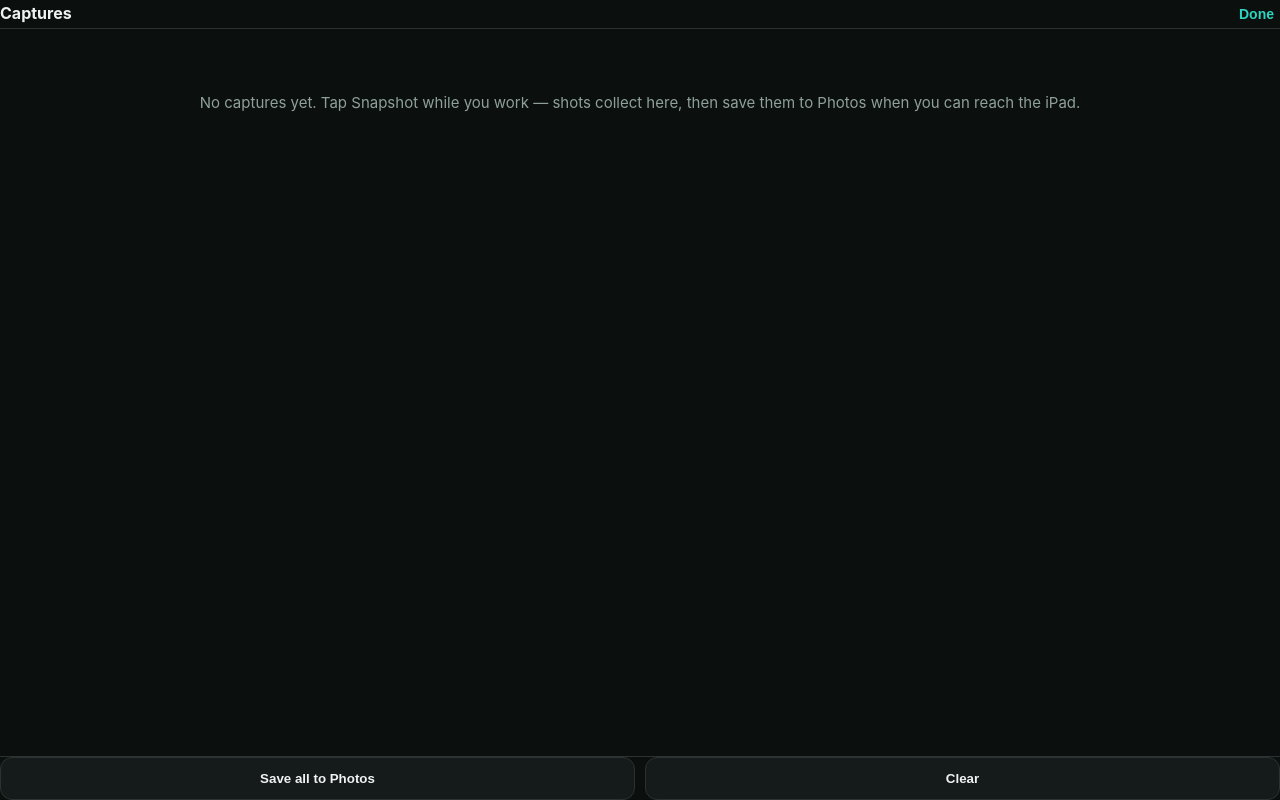
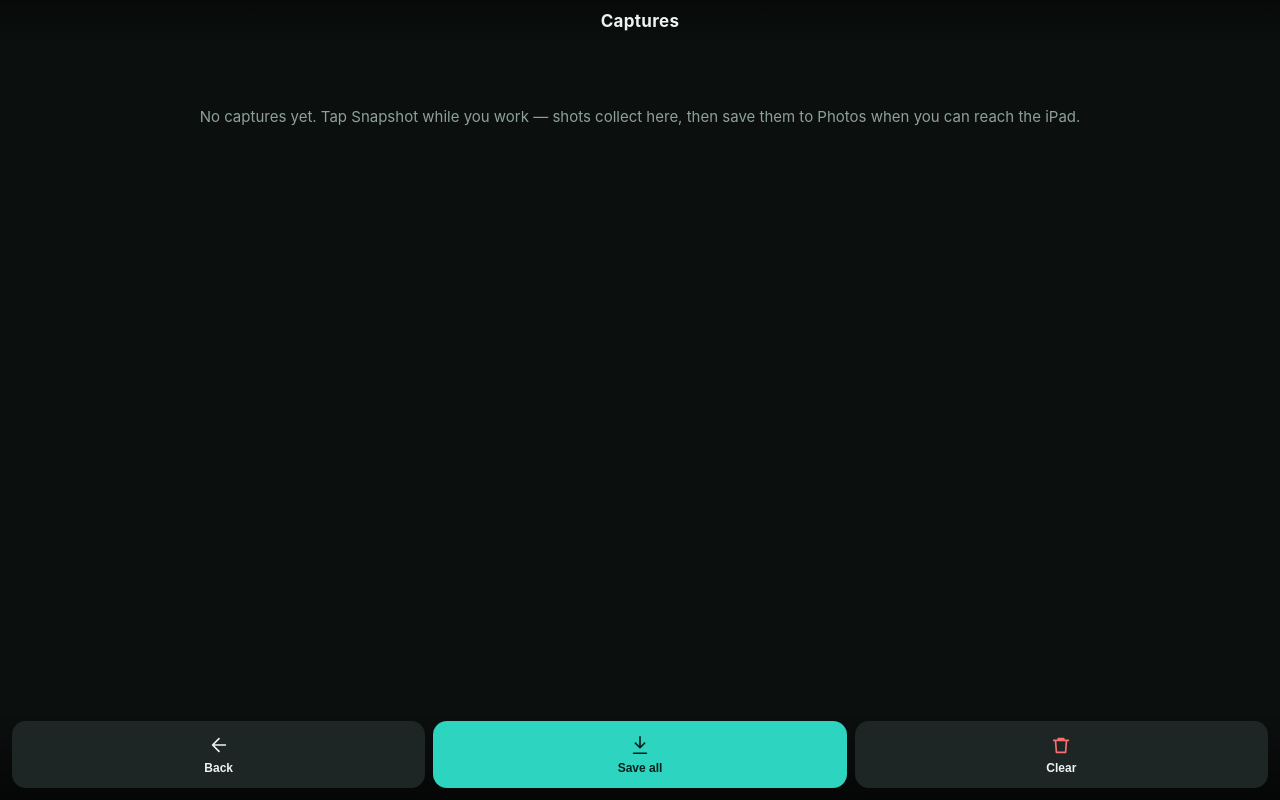
Before and after one commit to dazecoop/endoscope-viewer, a plain HTML site: page index.html in a window 1280 px wide. Both pictures are taken after a click on the button "Gallery". Drawn offline with Linux system fonts and the light colour scheme.

Commit message:
Match gallery/viewer chrome to main screen; add Back button
- Gallery top bar now uses the same centered title, padding and gradient
  as the main page (was cramped with no safe-area top padding)
- Gallery and viewer bottom controls reuse the main control-bar tiles
  via shared .bar/.btn styles, with primary/danger modifiers
- Add a Back tile (bottom-left) to the gallery; title shows the count

```diff
--- a/index.html
+++ b/index.html
@@ -59,7 +59,7 @@
   .linkbtn{background:none;border:0;color:var(--accent);font-size:14px;font-weight:600;padding:6px;}
 
   /* bottom controls */
-  #bar{flex:0 0 auto;display:flex;gap:8px;z-index:5;
+  .bar{flex:0 0 auto;display:flex;gap:8px;z-index:5;
     padding:10px calc(env(safe-area-inset-right,0px) + 12px) calc(env(safe-area-inset-bottom,0px) + 12px) calc(env(safe-area-inset-left,0px) + 12px);
     background:linear-gradient(to top,rgba(0,0,0,.55),transparent);}
   .btn{position:relative;flex:1;appearance:none;border:0;border-radius:14px;padding:13px 6px;background:var(--btn);color:var(--fg);
@@ -78,25 +78,19 @@
   #flash{position:fixed;inset:0;background:#fff;opacity:0;pointer-events:none;z-index:40;transition:opacity .35s ease;}
   #flash.go{opacity:.8;transition:none;}
 
-  /* gallery */
+  /* gallery — top bar and controls mirror the main page */
   #gallery{position:fixed;inset:0;z-index:20;background:var(--bg);display:none;flex-direction:column;}
   #gallery.open{display:flex;}
-  #galTop{display:flex;align-items:center;gap:10px;flex:0 0 auto;
-    padding:calc(env(safe-area-inset-top,0px) + 12px) calc(env(safe-area-inset-right,0px)+16px) 12px calc(env(safe-area-inset-left,0px)+16px);
-    border-bottom:1px solid var(--line);}
-  #galTop h2{font-size:16px;margin:0;flex:1;font-weight:700;}
+  #galTop{display:flex;flex-direction:column;align-items:center;gap:4px;flex:0 0 auto;
+    padding:calc(env(safe-area-inset-top,0px) + 10px) 12px 10px;
+    background:linear-gradient(to bottom,rgba(0,0,0,.4),transparent);}
+  #galTitle{font-weight:700;letter-spacing:.3px;font-size:17px;text-align:center;}
   #galGrid{flex:1 1 auto;min-height:0;overflow:auto;-webkit-overflow-scrolling:touch;
     display:grid;grid-template-columns:repeat(auto-fill,minmax(130px,1fr));gap:8px;align-content:start;
     padding:12px calc(env(safe-area-inset-right,0px)+12px) 12px calc(env(safe-area-inset-left,0px)+12px);}
   .thumb{padding:0;border:0;background:#000;border-radius:10px;overflow:hidden;aspect-ratio:4/3;}
   .thumb img{width:100%;height:100%;object-fit:cover;display:block;}
   .galempty{grid-column:1/-1;color:var(--muted);text-align:center;padding:48px 16px;line-height:1.5;}
-  #galActions{display:flex;gap:10px;flex:0 0 auto;
-    padding:12px calc(env(safe-area-inset-right,0px)+16px) calc(env(safe-area-inset-bottom,0px)+12px) calc(env(safe-area-inset-left,0px)+16px);
-    border-top:1px solid var(--line);}
-  #galActions button{flex:1;border:1px solid var(--line);background:var(--panel);color:var(--fg);border-radius:12px;padding:13px;font-weight:600;}
-  #saveAll{background:var(--accent);color:#06211d;border-color:transparent;}
-  #clearAll{color:var(--danger);flex:0 0 auto;}
 
   /* single-image viewer */
   #viewer{position:fixed;inset:0;z-index:25;background:rgba(0,0,0,.96);display:none;flex-direction:column;}
@@ -104,11 +98,11 @@
   #viewerImg{flex:1 1 auto;min-height:0;width:100%;object-fit:contain;
     -webkit-touch-callout:default;-webkit-user-select:auto;user-select:auto;
     padding:calc(env(safe-area-inset-top,0px)+8px) 8px 8px;}
-  #viewerActions{display:flex;gap:10px;flex:0 0 auto;
-    padding:12px calc(env(safe-area-inset-right,0px)+16px) calc(env(safe-area-inset-bottom,0px)+12px) calc(env(safe-area-inset-left,0px)+16px);}
-  #viewerActions button{flex:1;border:1px solid var(--line);background:var(--panel);color:var(--fg);border-radius:12px;padding:13px;font-weight:600;}
-  #vSave{background:var(--accent);color:#06211d;border-color:transparent;}
-  #vDelete{color:var(--danger);flex:0 0 auto;}
+
+  /* shared control-bar button modifiers */
+  .btn.primary{background:var(--accent);color:#06211d;}
+  .btn.primary svg{stroke:#06211d;}
+  .btn.danger svg{stroke:var(--danger);}
 
   .toast{position:fixed;left:50%;top:calc(env(safe-area-inset-top,0px) + 14px);transform:translateX(-50%);
     background:rgba(0,0,0,.78);color:#fff;padding:8px 14px;border-radius:999px;font-size:13px;z-index:45;opacity:0;transition:opacity .25s;pointer-events:none;}
@@ -140,7 +134,7 @@
     </div>
   </div>
 
-  <div id="bar">
+  <div id="bar" class="bar">
     <button class="btn" id="rotBtn">
       <svg viewBox="0 0 24 24"><path d="M21 12a9 9 0 1 1-3-6.7"/><path d="M21 3v4h-4"/></svg>Rotate</button>
     <button class="btn" id="mirBtn">
@@ -159,24 +153,28 @@
 
 <!-- gallery -->
 <div id="gallery">
-  <div id="galTop">
-    <h2>Captures</h2>
-    <button class="linkbtn" id="galClose">Done</button>
-  </div>
+  <div id="galTop"><div id="galTitle">Captures</div></div>
   <div id="galGrid"></div>
-  <div id="galActions">
-    <button id="saveAll">Save all to Photos</button>
-    <button id="clearAll">Clear</button>
+  <div class="bar">
+    <button class="btn" id="galBack">
+      <svg viewBox="0 0 24 24"><path d="M19 12H5M12 19l-7-7 7-7"/></svg>Back</button>
+    <button class="btn primary" id="saveAll">
+      <svg viewBox="0 0 24 24"><path d="M12 3v12M7 10l5 5 5-5M5 21h14"/></svg>Save all</button>
+    <button class="btn danger" id="clearAll">
+      <svg viewBox="0 0 24 24"><path d="M4 7h16M9 7V5h6v2M6 7l1 13h10l1-13"/></svg><span class="lbl">Clear</span></button>
   </div>
 </div>
 
 <!-- single image viewer -->
 <div id="viewer">
   <img id="viewerImg" alt="capture">
-  <div id="viewerActions">
-    <button id="vBack" class="linkbtn" style="flex:0 0 auto">Back</button>
-    <button id="vSave">Save to Photos</button>
-    <button id="vDelete">Delete</button>
+  <div class="bar">
+    <button class="btn" id="vBack">
+      <svg viewBox="0 0 24 24"><path d="M19 12H5M12 19l-7-7 7-7"/></svg>Back</button>
+    <button class="btn primary" id="vSave">
+      <svg viewBox="0 0 24 24"><path d="M12 3v12M7 10l5 5 5-5M5 21h14"/></svg>Save</button>
+    <button class="btn danger" id="vDelete">
+      <svg viewBox="0 0 24 24"><path d="M4 7h16M9 7V5h6v2M6 7l1 13h10l1-13"/></svg>Delete</button>
   </div>
 </div>
 
@@ -373,6 +371,7 @@
       });
     }
     shotCount=shots.length; updateBadge();
+    document.getElementById('galTitle').textContent = shots.length ? 'Captures ('+shots.length+')' : 'Captures';
     document.getElementById('gallery').classList.add('open');
   }
   function closeGallery(){ document.getElementById('gallery').classList.remove('open'); clearGalUrls(); }
@@ -390,7 +389,7 @@
   }
 
   document.getElementById('galBtn').onclick = openGallery;
-  document.getElementById('galClose').onclick = closeGallery;
+  document.getElementById('galBack').onclick = closeGallery;
   document.getElementById('vBack').onclick = closeViewer;
 
   document.getElementById('vSave').onclick = async function(){
@@ -409,10 +408,11 @@
     await shareFiles(files);
   };
   document.getElementById('clearAll').onclick = async function(){
+    var lbl = document.querySelector('#clearAll .lbl');
     var shots = await sAll(); if(!shots.length){ return; }
-    if(clearAllArmed){ clearAllArmed=false; await sClear(); openGallery(); toast('Cleared'); return; }
-    clearAllArmed=true; var btn=document.getElementById('clearAll'); btn.textContent='Sure?';
-    setTimeout(function(){ clearAllArmed=false; btn.textContent='Clear'; }, 2500);
+    if(clearAllArmed){ clearAllArmed=false; if(lbl) lbl.textContent='Clear'; await sClear(); openGallery(); toast('Cleared'); return; }
+    clearAllArmed=true; if(lbl) lbl.textContent='Sure?';
+    setTimeout(function(){ clearAllArmed=false; if(lbl) lbl.textContent='Clear'; }, 2500);
   };
   var clearAllArmed=false;
 
```
